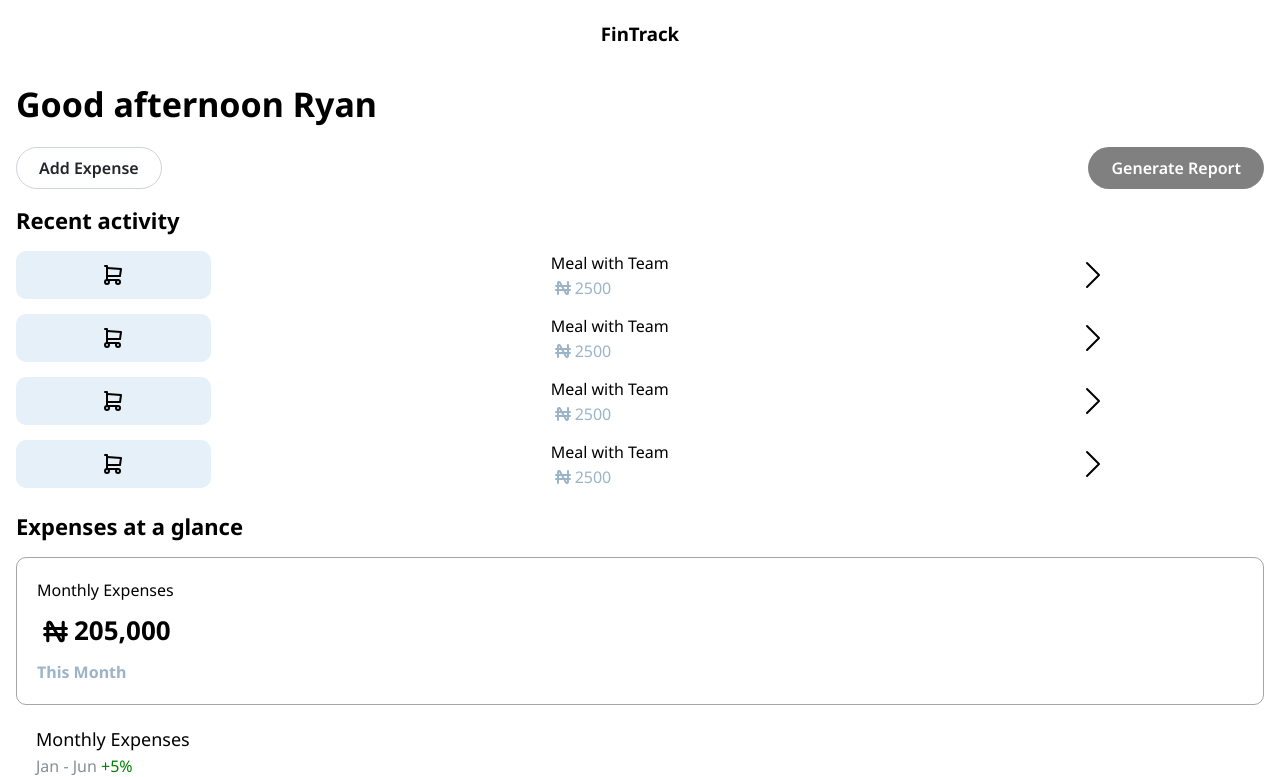
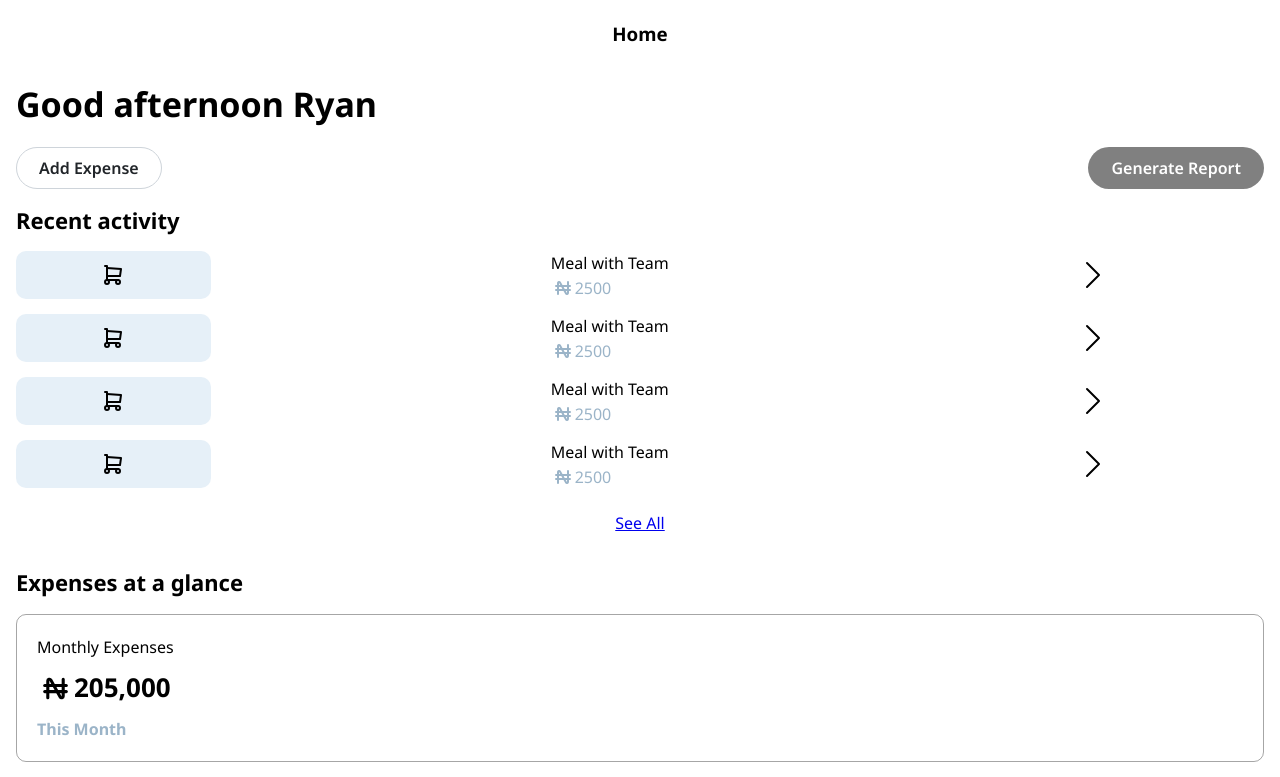
Before and after one commit to TrenchesProgrammer/expense-tracker, a React (Vite) app: page / in a window 1280 px wide. Shown: the top 777 px of the page. Built offline with nearby package versions, Linux system fonts and the light colour scheme.

Commit message:
implementing dynamic navbar

```diff
--- a/package.json
+++ b/package.json
@@ -29,6 +29,7 @@
     "react": "^18.3.1",
     "react-chartjs-2": "^5.3.0",
     "react-dom": "^18.3.1",
+    "react-router-dom": "^7.4.1",
     "recharts": "^2.15.1"
   },
   "devDependencies": {
--- a/src/App.tsx
+++ b/src/App.tsx
@@ -1,20 +1,27 @@
 import '@mantine/core/styles.css';
 import { MantineProvider, createTheme } from '@mantine/core';
+import { BrowserRouter as Router, Routes, Route } from "react-router-dom";
 import './index.css'
 import Home from './components/Home';
 import Navbar from './components/Navbar';
+import Expenses from './components/Expenses';
+
 function App() {
   const theme = createTheme({
     fontFamily: "Noto sans, sans-serif",
   });
+  // const pageName = window.location.pathname === '/' ? 'Home' : window.location.pathname.slice(1).charAt(0).toUpperCase() + window.location.pathname.slice(2);
   return (
-    <>
+    <Router>
       <MantineProvider theme={theme}>
-        <Navbar/>
-        <Home/>
+        <Navbar />
+        <Routes>
+          <Route path='/' element={<Home />} />
+          <Route path='/expenses' element={<Expenses />} />
+        </Routes>
       </MantineProvider>
-    </>
-  )
+    </Router>
+  );
 }
 
-export default App
+export default App;
--- /dev/null
+++ b/src/components/DateExpenses.tsx
@@ -0,0 +1,15 @@
+import { Title } from "@mantine/core";
+const DateExpenses = () => {
+    return (
+        <div style={{padding:'20px'}}>
+            <Title order={3}>
+                Expenses
+            </Title>
+            <Title order={3}>
+                Date
+            </Title>
+        </div>
+     );
+}
+
+export default DateExpenses;
--- /dev/null
+++ b/src/components/Expenses.tsx
@@ -0,0 +1,10 @@
+import DateExpenses from "./DateExpenses";
+const Expenses = () => {
+    return (
+        <>
+            <DateExpenses/>
+        </>
+     );
+}
+
+export default Expenses;
--- a/src/components/Home.tsx
+++ b/src/components/Home.tsx
@@ -1,6 +1,7 @@
 import { Box, Text, Title, Grid, Flex, Button, Modal } from "@mantine/core";
 import { IconCurrencyNaira } from "@tabler/icons-react";
 import { useDisclosure } from "@mantine/hooks";
+import {Link} from 'react-router-dom'
 import Activity from "./Activity";
 import ExpenseChart from "./ExpenseChart";
 import AddExpense from "./AddExpense";
@@ -54,6 +55,9 @@ const Home = () => {
         <Activity />
         <Activity />
         <Activity />
+        <Link to={'/expenses'}>
+          <p style={{textAlign:'center'}}>See All</p>
+        </Link>
         <Title order={3} pt={"md"} pb={"md"}>
           Expenses at a glance
         </Title>
--- a/src/components/Navbar.tsx
+++ b/src/components/Navbar.tsx
@@ -1,9 +1,23 @@
 import {Center} from '@mantine/core'
+import { useLocation } from 'react-router-dom';
+import { useEffect, useState } from 'react';
+
+
 const Navbar = () => {
+    const location = useLocation();
+    const [pageName, setPageName] = useState('');
+
+    useEffect(() => {
+        const path = location.pathname;
+        const name = path === '/'
+        ? 'Home'
+        : path.slice(1).charAt(0).toUpperCase() + path.slice(2);
+        setPageName(name);
+    }, [location.pathname]);
     return (
         <>
             <Center>
-                <h3>FinTrack</h3>
+                <h3>{pageName}</h3>
             </Center>
 
         </>
```
Also changed, not shown: 1 other file (tests, documents, lock files or other folders).
